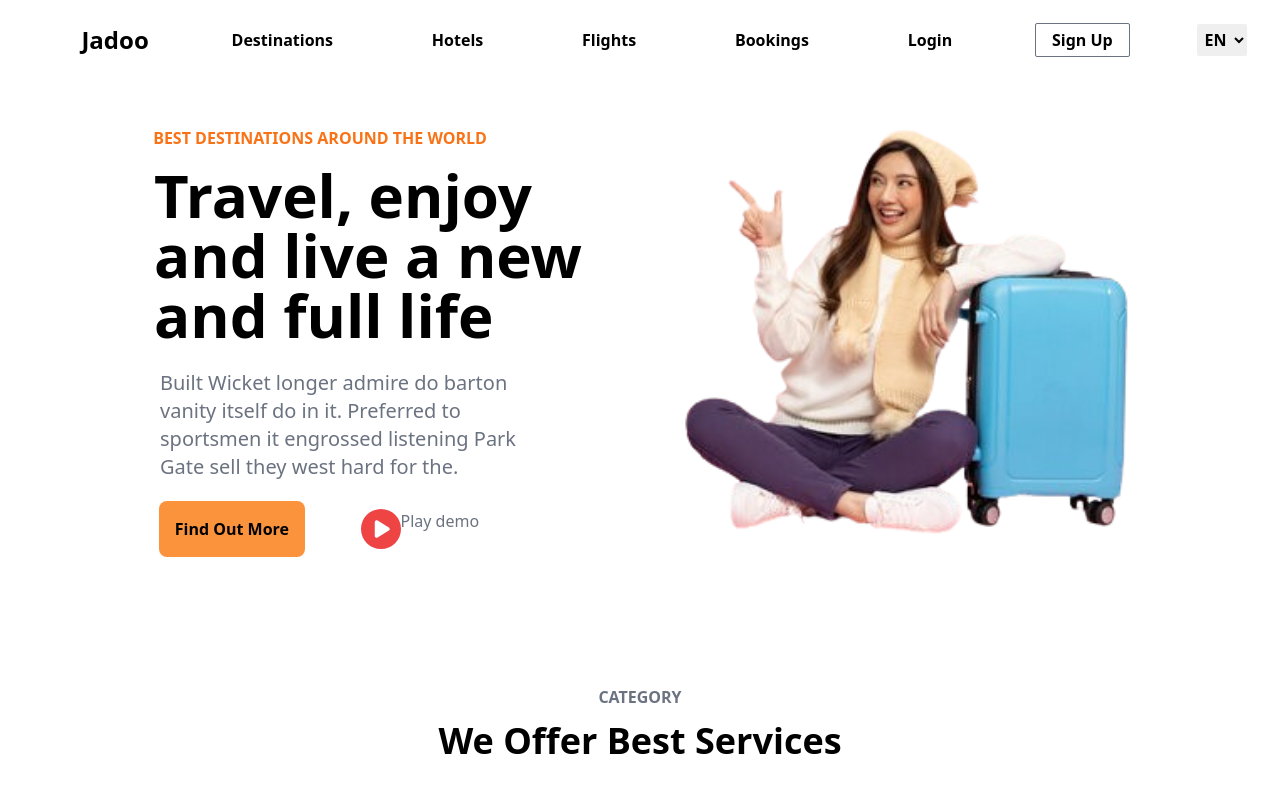
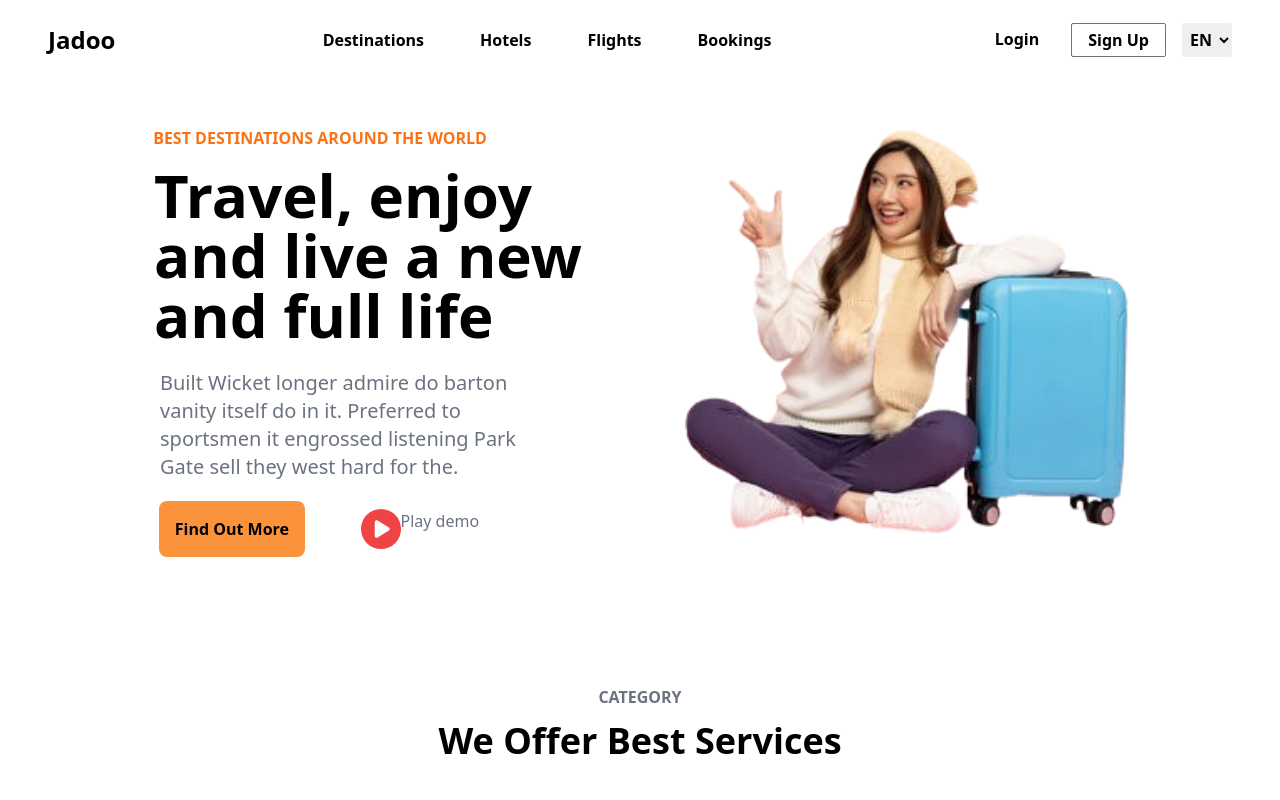
Before and after one commit to UmmeHabiba1312/travelling-website, a Next.js app: page / in a window 1280 px wide. Shown: the top 800 px of the page. Built offline with nearby package versions, Linux system fonts and the light colour scheme.

Commit message:
Update header2.tsx

```diff
--- a/src/components/header2.tsx
+++ b/src/components/header2.tsx
@@ -1,30 +1,88 @@
-import React from 'react'
+"use client"
+import React, { useState } from 'react';
 
 const Header2 = () => {
+  const [isMenuOpen, setIsMenuOpen] = useState(false);
+
+  const toggleMenu = () => {
+    setIsMenuOpen(!isMenuOpen);
+  };
+
   return (
-   <main className='w-[100%]'>
-    <div className="navbar flex  h-[10vh] items-center justify-around ">
-    <div className=''>
-            <h2 className='font-bold text-2xl ml-12'>Jadoo</h2>
+    <header className="w-full">
+      <div className="navbar flex h-[10vh] items-center justify-between px-6 md:px-12">
+        {/* Logo */}
+        <div>
+          <h2 className="font-bold text-2xl">Jadoo</h2>
         </div>
-        <div  className=' font-semibold hover:text-orange-500 hover:font-bold hover:border-[2px] hover:border-orange-500 px-4 py-1 rounded-sm'>Destinations</div>
-        <div  className=' font-semibold hover:text-orange-500 hover:font-bold hover:border-[2px] hover:border-orange-500 px-4 py-1 rounded-sm'>Hotels</div>
-        <div  className=' font-semibold hover:text-orange-500 hover:font-bold hover:border-[2px] hover:border-orange-500 px-4 py-1 rounded-sm'>Flights</div>
-        <div className=' font-semibold hover:text-orange-500 hover:font-bold hover:border-[2px] hover:border-orange-500 px-4 py-1 rounded-sm'>Bookings</div>
-<div className=' font-semibold hover:text-orange-500 hover:font-bold hover:border-[2px] hover:border-orange-500 px-4 py-1 rounded-sm  md:block hidden'>Login</div>
-        <div className=' font-semibold border border-gray-500 px-4 py-1 rounded-sm hover:border-[2px] hover:border-orange-500 hover:text-orange-500 md:block hidden'>Sign Up</div>
-        <div className=' font-semibold md:block hidden'>
-         <select className=' font-semibold hover:text-orange-500 hover:font-bold hover:border-[2px] hover:border-orange-500 px-1 py-1 rounded-sm' id="options" name="options">
-   <option value="option1">EN</option>
-   <option value="option2">PK</option>
-    </select>
-    </div>
-    {/* hamberger */}
-<div className='md:hidden text-4xl cursore:pointer'>&#8801;</div>
 
-</div>
-     </main>
-  )
-}
+        {/* Navigation Links (Hidden on small screens) */}
+        <nav className="hidden md:flex space-x-6">
+          {['Destinations', 'Hotels', 'Flights', 'Bookings'].map((item) => (
+            <div
+              key={item}
+              className="font-semibold hover:text-orange-500 hover:font-bold hover:border-[2px] hover:border-orange-500 px-4 py-1 rounded-sm cursor-pointer"
+            >
+              {item}
+            </div>
+          ))}
+        </nav>
 
-export default Header2
+        {/* Login and Sign-Up (Hidden on small screens) */}
+        <div className="hidden md:flex space-x-4">
+          <div className="font-semibold hover:text-orange-500 hover:font-bold hover:border-[2px] hover:border-orange-500 px-4 py-1 rounded-sm cursor-pointer">
+            Login
+          </div>
+          <div className="font-semibold border border-gray-500 px-4 py-1 rounded-sm hover:border-[2px] hover:border-orange-500 hover:text-orange-500 cursor-pointer">
+            Sign Up
+          </div>
+          <select
+            className="font-semibold hover:text-orange-500 hover:font-bold hover:border-[2px] hover:border-orange-500 px-1 py-1 rounded-sm"
+            id="options"
+            name="options"
+          >
+            <option value="option1">EN</option>
+            <option value="option2">PK</option>
+          </select>
+        </div>
+
+        {/* Hamburger Menu (Visible on small screens) */}
+        <div className="md:hidden text-4xl cursor-pointer" onClick={toggleMenu}>
+          &#8801;
+        </div>
+      </div>
+
+      {/* Mobile Menu (Visible when hamburger is toggled) */}
+      {isMenuOpen && (
+        <nav className="md:hidden bg-white shadow-md absolute top-[10vh] left-0 w-full">
+          <ul className="flex flex-col space-y-4 py-4 items-center">
+            {['Destinations', 'Hotels', 'Flights', 'Bookings'].map((item) => (
+              <li
+                key={item}
+                className="font-semibold hover:text-orange-500 hover:font-bold hover:border-[2px] hover:border-orange-500 px-4 py-1 rounded-sm cursor-pointer"
+              >
+                {item}
+              </li>
+            ))}
+            <li className="font-semibold hover:text-orange-500 hover:font-bold hover:border-[2px] hover:border-orange-500 px-4 py-1 rounded-sm cursor-pointer">
+              Login
+            </li>
+            <li className="font-semibold border border-gray-500 px-4 py-1 rounded-sm hover:border-[2px] hover:border-orange-500 hover:text-orange-500 cursor-pointer">
+              Sign Up
+            </li>
+            <select
+              className="font-semibold hover:text-orange-500 hover:font-bold hover:border-[2px] hover:border-orange-500 px-1 py-1 rounded-sm"
+              id="options"
+              name="options"
+            >
+              <option value="option1">EN</option>
+              <option value="option2">PK</option>
+            </select>
+          </ul>
+        </nav>
+      )}
+    </header>
+  );
+};
+
+export default Header2;
```
